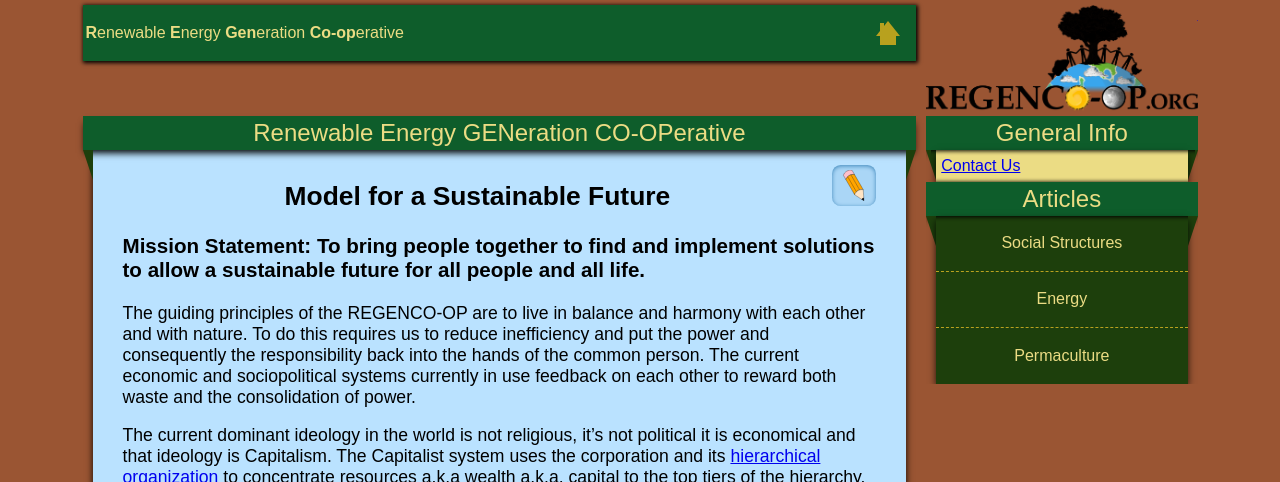
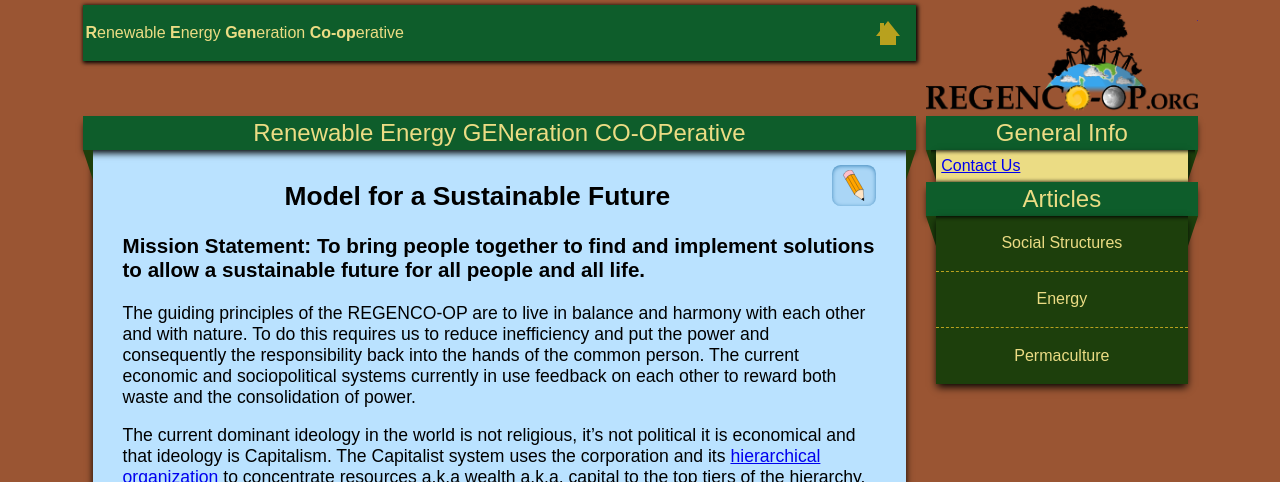
Before and after one commit to joshhennen/RegenCo-op, a Jekyll site: the page built from docs/index.md, in a window 1280 px wide. Shown: the top 482 px of the page. Built offline with Jekyll 4.4.1, drawn with Linux system fonts in a browser that asks for light colours.

Commit message:
Fix cutoff shadows and triangles

```diff
--- a/docs/_sass/_style.scss
+++ b/docs/_sass/_style.scss
@@ -523,6 +523,7 @@
             background: initial;
             display: block !important;
             position: static;
+            overflow: initial;
         }
         #menu-toggle{
             display: none;
```
